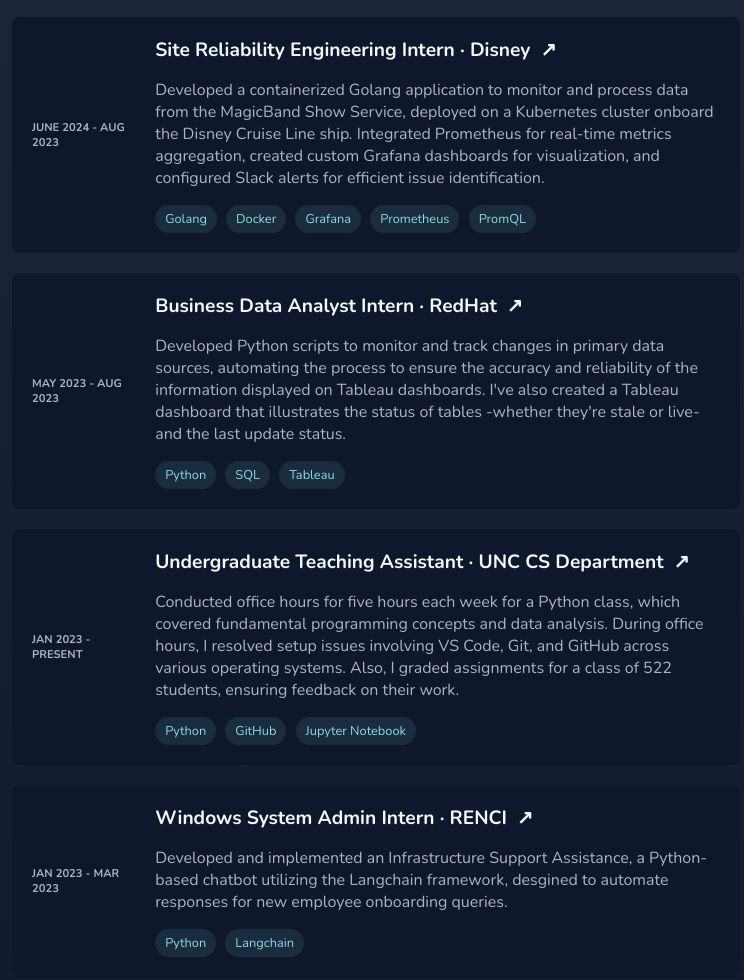
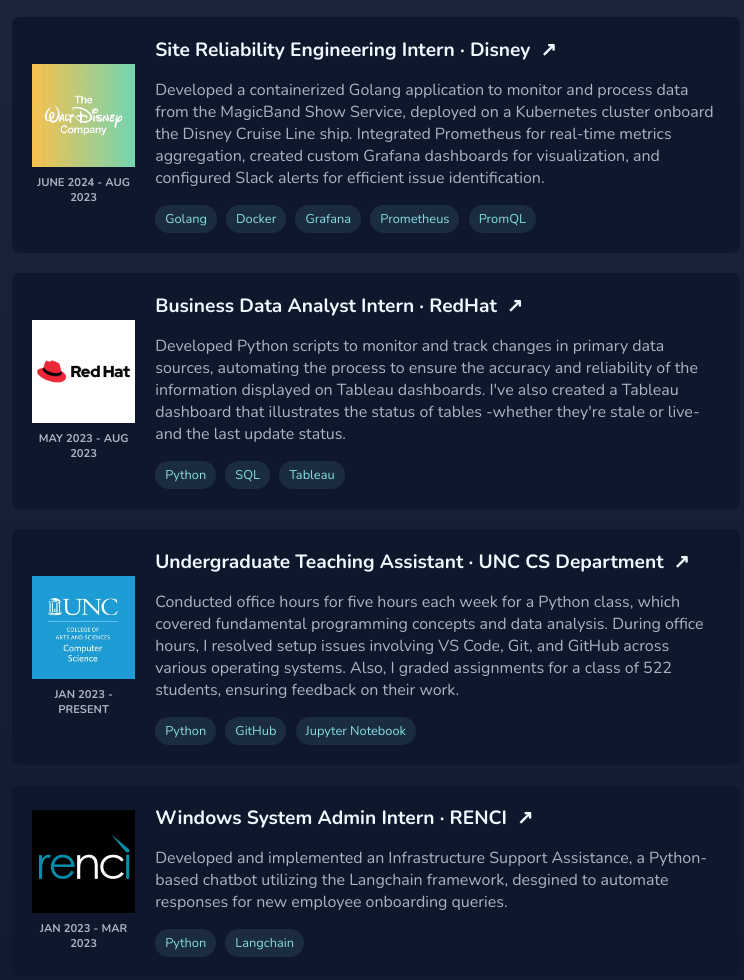
Before and after one commit to shainatpatel/ShainaWebsite, a plain HTML site: page index.html in a window 1280 px wide and 2400 px high. Shown: the part 1044-2024 px from the top of the page, without its empty margins (520-1264 px from the left). Drawn offline with nearby package versions, Linux system fonts and the light colour scheme.

Commit message:
added pics in expereinces

```diff
--- a/index.css
+++ b/index.css
@@ -193,6 +193,18 @@
     word-wrap: break-word;
     min-width: 100px;
 }
+.company-logo {
+    object-fit: cover;
+    background-color: rgba(255,255,255,0.03);
+    display: block;
+    margin-bottom: 8px;
+}
+
+.date-text {
+    font-weight: bold;
+    color: rgba(240, 248, 255, 0.7);
+    text-align: center;
+}
 
 
 .details {
--- a/index.html
+++ b/index.html
@@ -56,7 +56,11 @@
               <h3>EXPERIENCE</h3>
               <a href="https://www.datadoghq.com" class="experience-link" target="_blank">
               <div class="experience-box">
-                <div class="date-position">MAY 2025 - AUG 2025</div>
+                <div class="date-position">
+                  <img class="company-logo" src="images/Datadog.avif" alt="Datadog logo"/>
+                  <div class="date-text">MAY 2025 - AUG 2025</div>
+                </div>
+
                 <div class="details">
                     <h4>Software Engineering Intern · Datadog</h4>
                     <p class="experience-description">Developed a test framework using Pulumi to provision an OpenShift cluster on a GCP VM and deployed the Datadog Agent with representative workloads such as Prometheus, Redis, and lib-injected Pods. This setup enabled automated environment provisioning for CI-based testing. In addition, I integrated an end-to-end test suite to validate the Datadog Agent’s functionality and metrics collection on OpenShift, effectively replacing the manual QA process that had previously been required for each Agent release. I also authored and merged pull requests, including a bug fix to correctly prefix custom resource metrics for accurate billing and enhancements to expose new metrics from the Datadog Agent.</p>
@@ -73,7 +77,10 @@
             </a>
               <a href="https://jobs.disneycareers.com/our-work" class="experience-link" target="_blank">
                 <div class="experience-box">
-                    <div class="date-position">JUNE 2024 - AUG 2023</div>
+          <div class="date-position">
+            <img class="company-logo" src="images/Disney.webp" alt="Disney logo"/>
+            <div class="date-text">JUNE 2024 - AUG 2023</div>
+          </div>
                     <div class="details">
                         <h4>Site Reliability Engineering Intern · Disney</h4>
                         <p class="experience-description">Developed a containerized Golang application to monitor and process data from the MagicBand Show Service, deployed on a Kubernetes cluster onboard the Disney Cruise Line ship. Integrated Prometheus for real-time metrics aggregation, created custom Grafana dashboards for visualization, and configured Slack alerts for efficient issue identification.</p>
@@ -90,7 +97,10 @@
 
             <a href="https://www.redhat.com/en" class="experience-link" target="_blank">
               <div class="experience-box">
-                <div class="date-position">MAY 2023 - AUG 2023</div>
+        <div class="date-position">
+          <img class="company-logo" src="images/RedHat.png" alt="RedHat logo"/>
+          <div class="date-text">MAY 2023 - AUG 2023</div>
+        </div>
                 <div class="details">
                     <h4>Business Data Analyst Intern · RedHat</h4>
                     <p class="experience-description">Developed Python scripts to monitor and track changes in primary data sources, automating the process to ensure the accuracy and reliability of the information displayed on Tableau dashboards. I've also created a Tableau dashboard that illustrates the status of tables -whether they're stale or live- and the last update status. </p>
@@ -105,7 +115,10 @@
 
             <a href="https://cs.unc.edu" class="experience-link" target="_blank">
               <div class="experience-box">
-                <div class="date-position">JAN 2023 - PRESENT</div>
+          <div class="date-position">
+            <img class="company-logo" src="images/UNCCS.jpeg" alt="UNC CS logo"/>
+            <div class="date-text">JAN 2023 - PRESENT</div>
+          </div>
                 <div class="details">
                     <h4>Undergraduate Teaching Assistant · UNC CS Department</h4>
                     <p class="experience-description">Conducted office hours for five hours each week for a Python class, which covered fundamental programming concepts and data analysis. During office hours, I resolved setup issues involving VS Code, Git, and GitHub across various operating systems. Also, I graded assignments for a class of 522 students, ensuring feedback on their work.</p>
@@ -120,7 +133,10 @@
 
             <a href="https://renci.org" class="experience-link" target="_blank">
               <div class="experience-box">
-                <div class="date-position">JAN 2023 - MAR 2023</div>
+                <div class="date-position">
+                    <img class="company-logo" src="images/RENCI.jpg" alt="RENCI logo"/>
+                    <div class="date-text">JAN 2023 - MAR 2023</div>
+                </div>
                 <div class="details">
                     <h4>Windows System Admin Intern · RENCI</h4>
                     <p class="experience-description">Developed and implemented an Infrastructure Support Assistance, a Python-based chatbot utilizing the Langchain framework, desgined to automate responses for new employee onboarding queries.</p>
```
Also changed, not shown: images/Datadog.avif (added), images/Disney.webp (added), images/RENCI.jpg (added), images/RedHat.png (added), images/UNCCS.jpeg (added).
